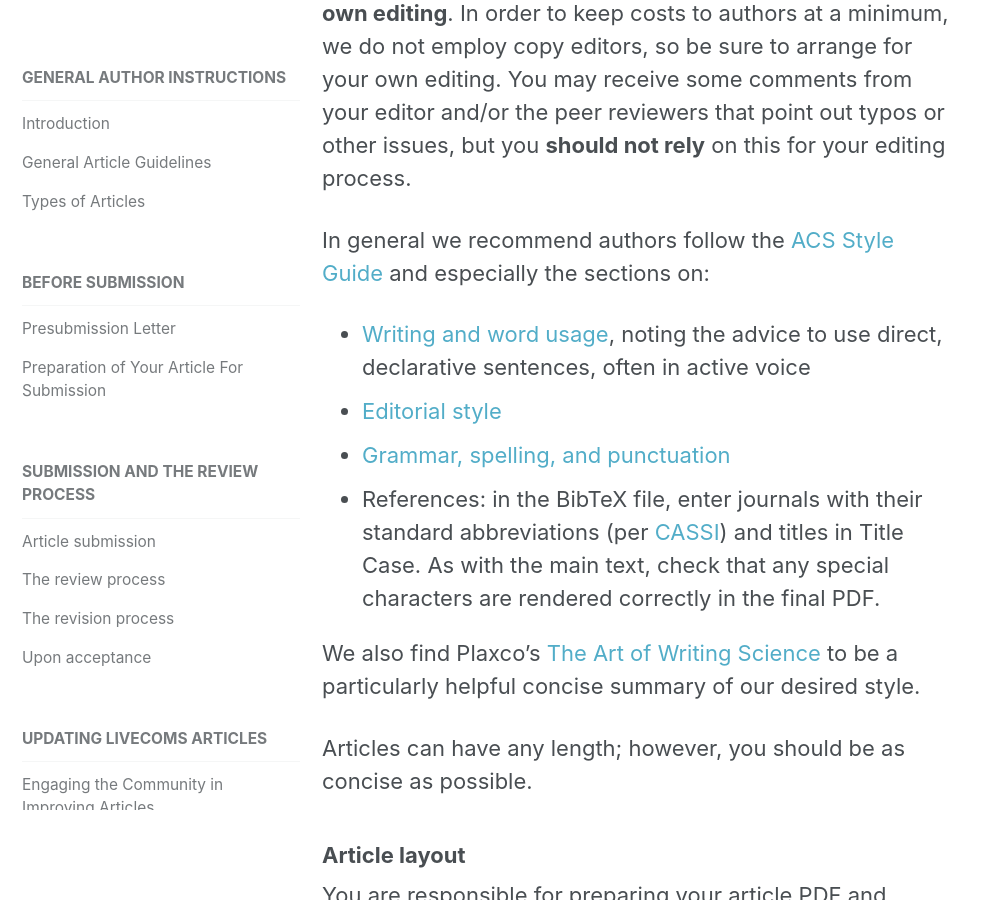
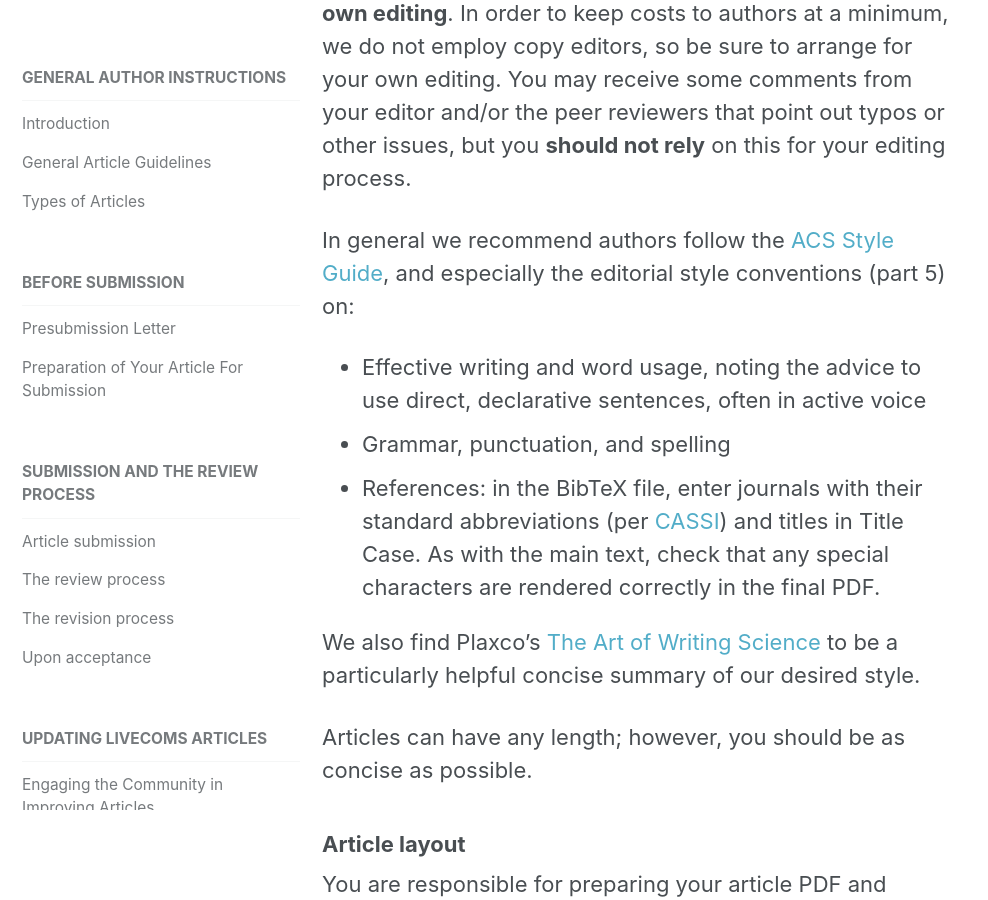
Before and after one commit to livecomsjournal/livecomsjournal.github.io, a Jekyll site: the page built from _author_instructions/01_policies.md, in a window 1280 px wide and 900 px high, scrolled down 4661 px. Shown: the whole window, without its empty margins (0-988 px from the left). Built offline with Jekyll 4.4.1, drawn with Linux system fonts in a browser that asks for light colours.

Commit message:
fix style guide links
Links to individual chapters of the ACS style guide were broken.
We replace them by a single doi-based link to the ACS style guide
landing page, from where authors can easily find the respective
chapters.

```diff
--- a/_author_instructions/01_policies.md
+++ b/_author_instructions/01_policies.md
@@ -84,10 +84,9 @@
 In order to keep costs to authors at a minimum, we do not employ copy editors, so be sure to arrange for your own editing.
 You may receive some comments from your editor and/or the peer reviewers that point out typos or other issues, but you **should not rely** on this for your editing process.
 
-In general we recommend authors follow the [ACS Style Guide](http://pubs.acs.org/isbn/9780841239999) and especially the sections on:
-- [Writing and word usage](http://pubs.acs.org/doi/pdf/10.1021/bk-2006-STYG.ch004), noting the advice to use direct, declarative sentences, often in active voice
-- [Editorial style](http://pubs.acs.org/doi/pdf/10.1021/bk-2006-STYG.ch010)
-- [Grammar, spelling, and punctuation](http://pubs.acs.org/doi/pdf/10.1021/bk-2006-STYG.ch009)
+In general we recommend authors follow the [ACS Style Guide](https://doi.org/10.1021/acsguide), and especially the editorial style conventions (part 5) on:
+- Effective writing and word usage, noting the advice to use direct, declarative sentences, often in active voice
+- Grammar, punctuation, and spelling
 - References: in the BibTeX file, enter journals with their standard abbreviations (per [CASSI](http://cassi.cas.org/search.jsp)) and titles in Title Case. As with the main text, check that any special characters are rendered correctly in the final PDF.
 
 We also find Plaxco's [The Art of Writing Science](http://dx.doi.org/10.1002/pro.514) to be a particularly helpful concise summary of our desired style.
```
